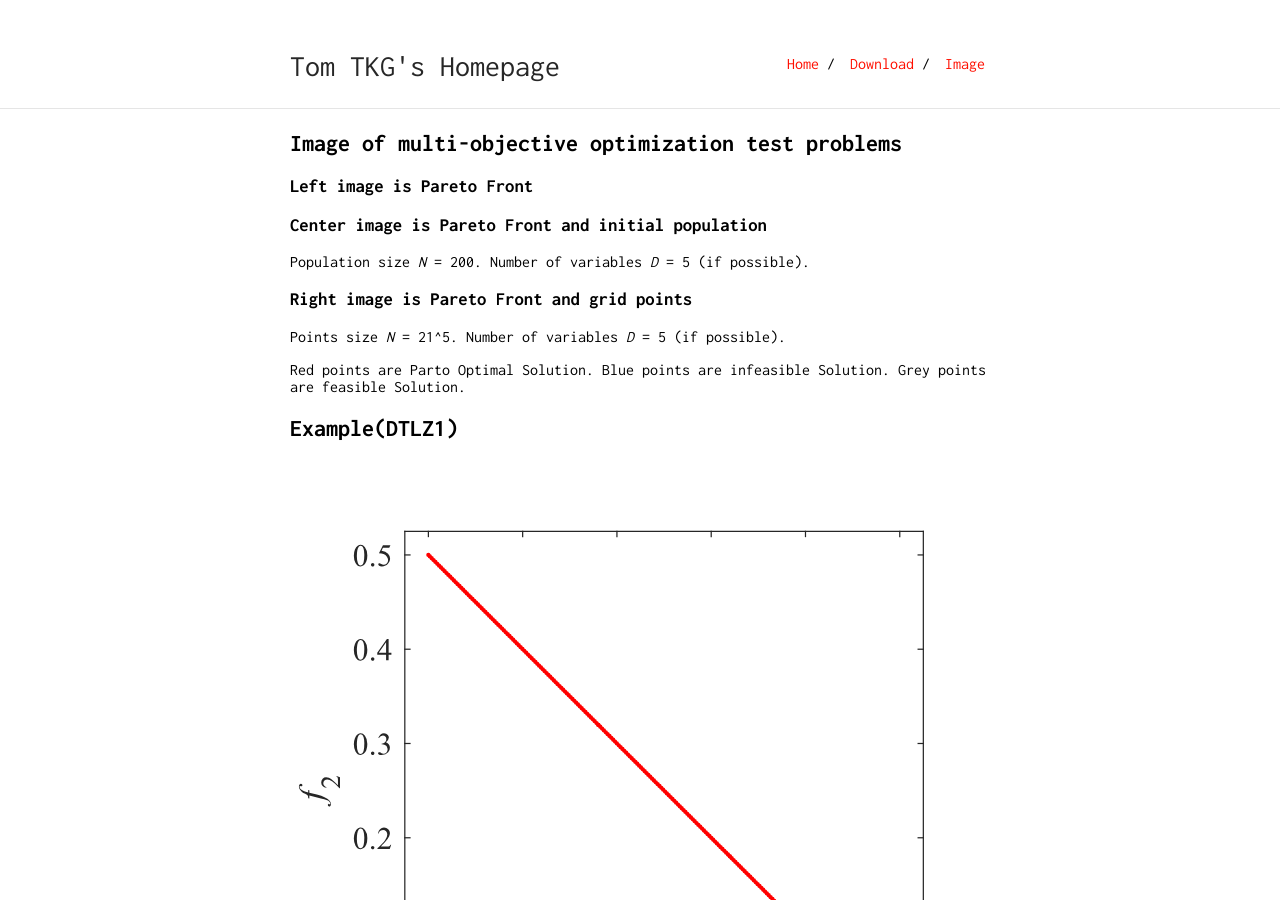
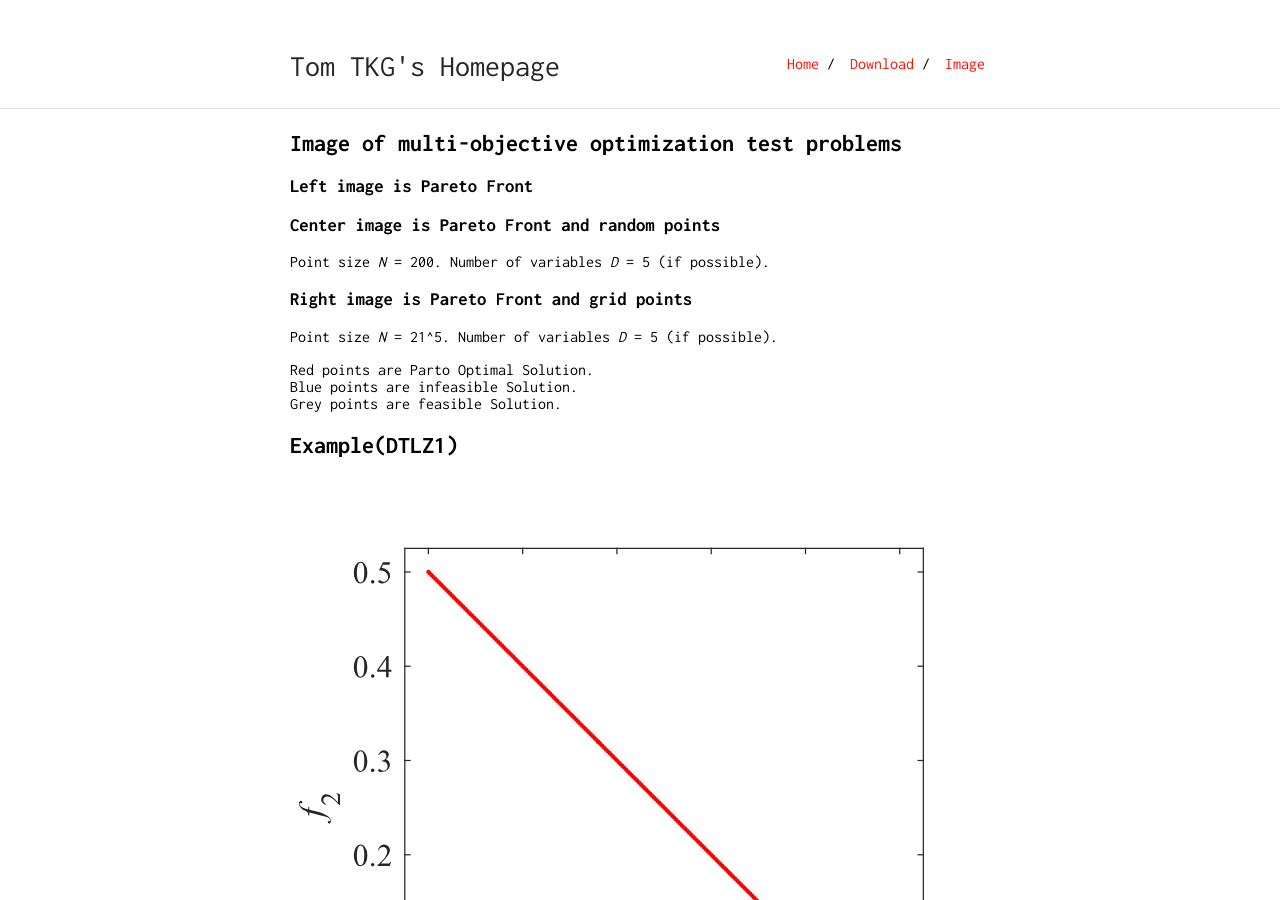
Before and after one commit to tomtkg/tomtkg.github.io, a Jekyll site: the page built from image.md, in a window 1280 px wide and 900 px high. Built offline with Jekyll 4.4.1, drawn with Linux system fonts in a browser that asks for light colours.

Commit message:
Update image.md

```diff
--- a/image.md
+++ b/image.md
@@ -6,18 +6,18 @@
 ## Image of multi-objective optimization test problems
 
 ### Left image is Pareto Front
-### Center image is Pareto Front and initial population
-Population size _N_ = 200. Number of variables _D_ = 5 (if possible).
+### Center image is Pareto Front and random points
+Point size _N_ = 200. Number of variables _D_ = 5 (if possible).
 ### Right image is Pareto Front and grid points
-Points size _N_ = 21^5. Number of variables _D_ = 5 (if possible).
+Point size _N_ = 21^5. Number of variables _D_ = 5 (if possible).
 
 Red points are Parto Optimal Solution.
 Blue points are infeasible Solution.
 Grey points are feasible Solution.
 
 ## Example(DTLZ1)
-<img src="image/DTLZ1_M2PF.svg" width="200"><img src="image/DTLZ1_M2Init.svg" width="200"><img src="image/DTLZ1_M2Grid.svg" width="200">
-<img src="image/DTLZ1_M3PF.svg" width="200"><img src="image/DTLZ1_M3Init.svg" width="200"><img src="image/DTLZ1_M3Grid.svg" width="200">
+<img src="image/DTLZ1_M2PF.svg" width="80"><img src="image/DTLZ1_M2Init.svg" width="80"><img src="image/DTLZ1_M2Grid.svg" width="80">
+<img src="image/DTLZ1_M3PF.svg" width="100"><img src="image/DTLZ1_M3Init.svg" width="100"><img src="image/DTLZ1_M3Grid.svg" width="100">
 
 ## List of problems
 * [BT(Benchmark MOP with bias feature)](https://github.com/tomtkg/Test_Functions_for_Multi-objective_Optimization/blob/master/Problems/BT/README.md)
```
